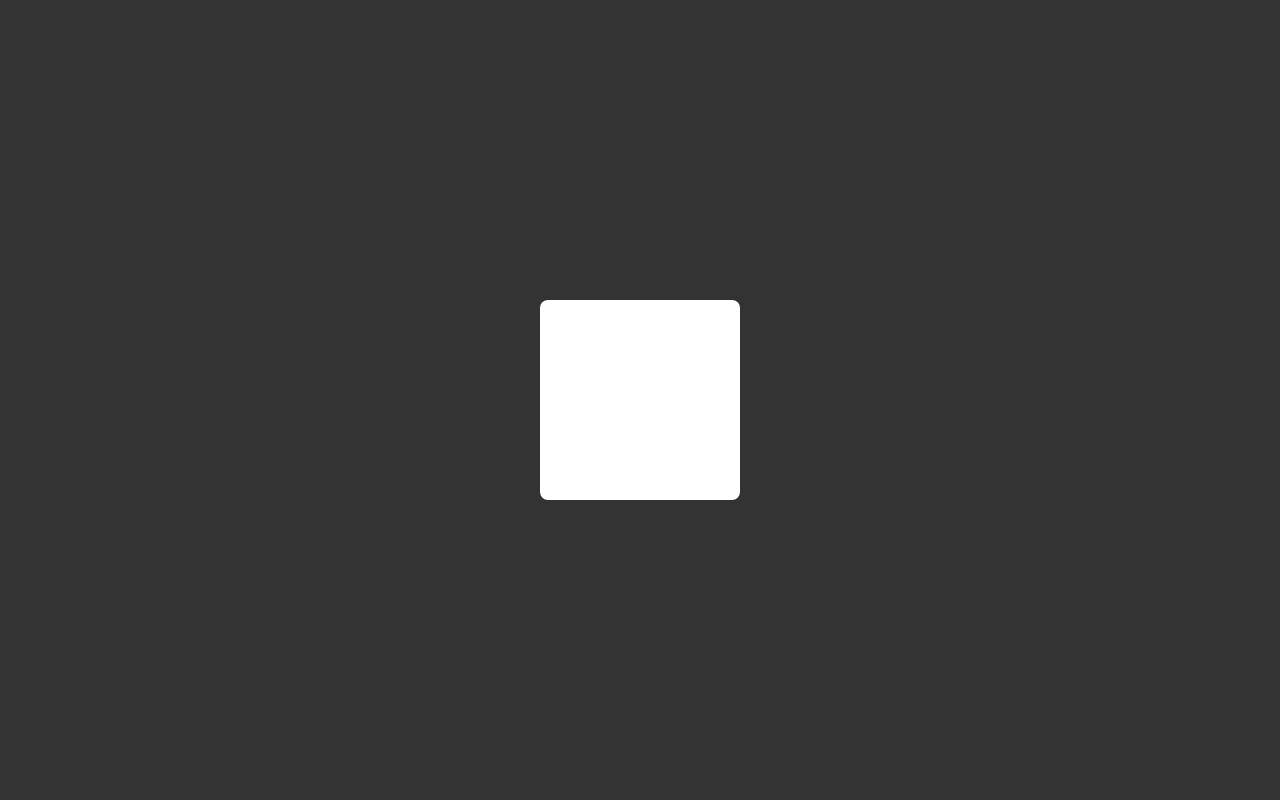
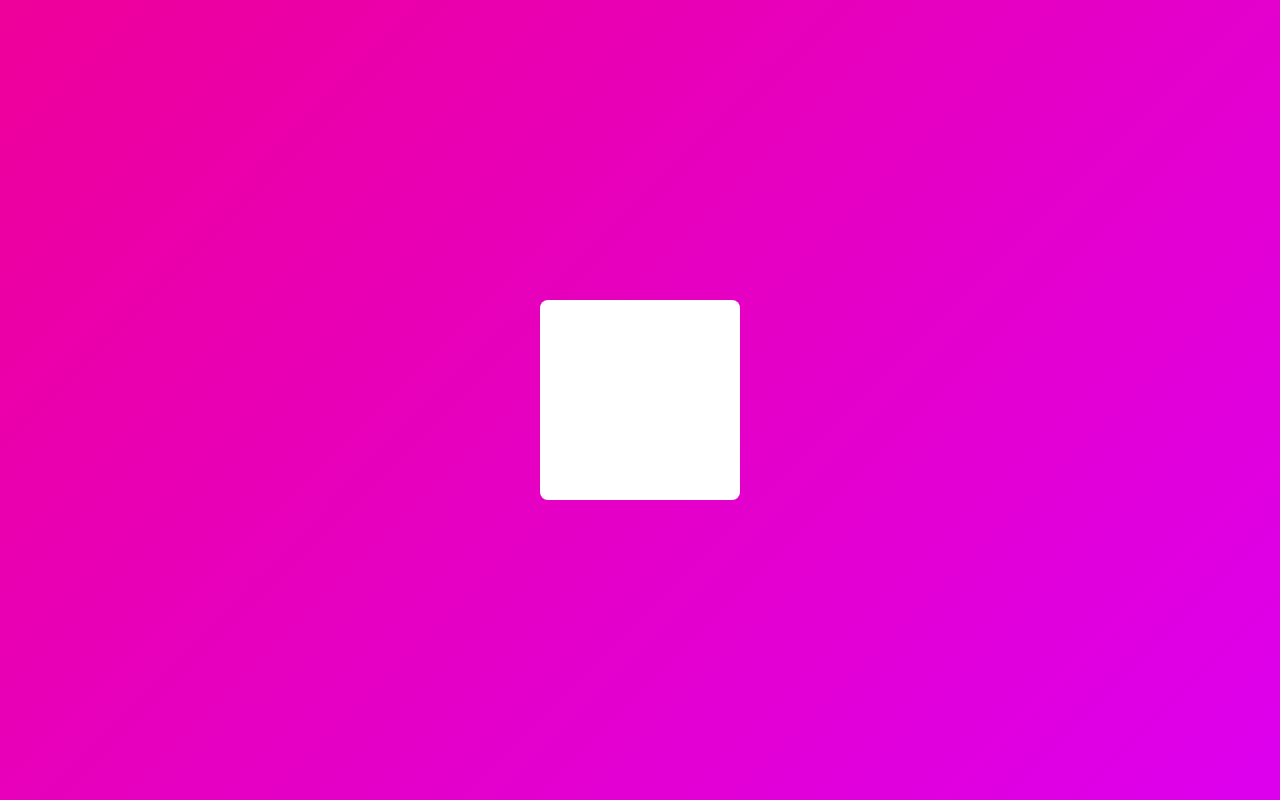
Before and after one commit to victorbadaro/animation-test, a React (Vite) app: page / in a window 1280 px wide. Built offline with nearby package versions, Linux system fonts and the light colour scheme.

Commit message:
style: change background color to make the app look equal to framer motion page

```diff
--- a/src/styles/global.css
+++ b/src/styles/global.css
@@ -6,7 +6,7 @@
 
 body {
   font-family: Arial, Helvetica, sans-serif;
-  background-color: #333;
+  background: linear-gradient(135deg, #e09, #d0e);
   color: #fff;
 }
 
```
